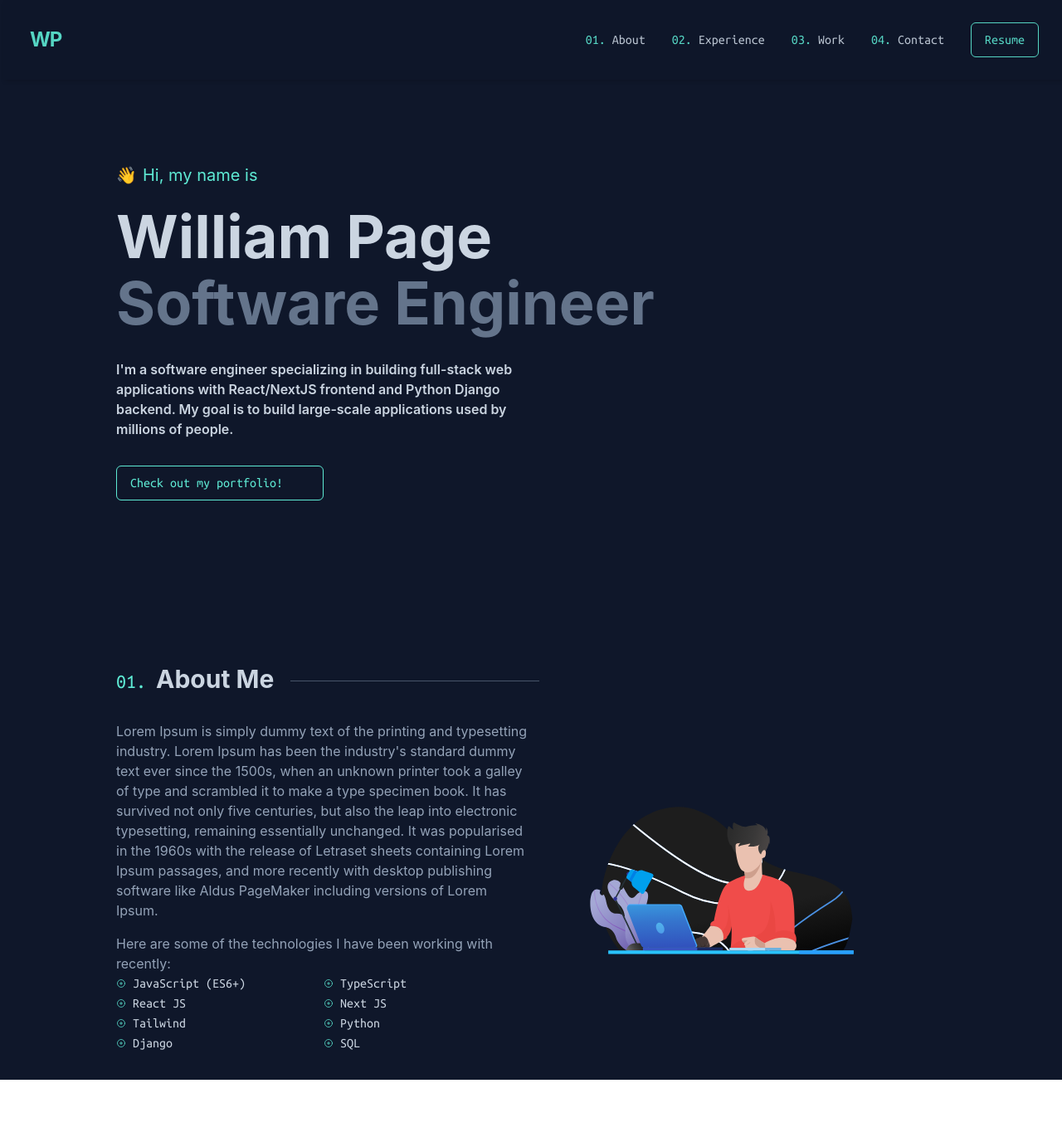
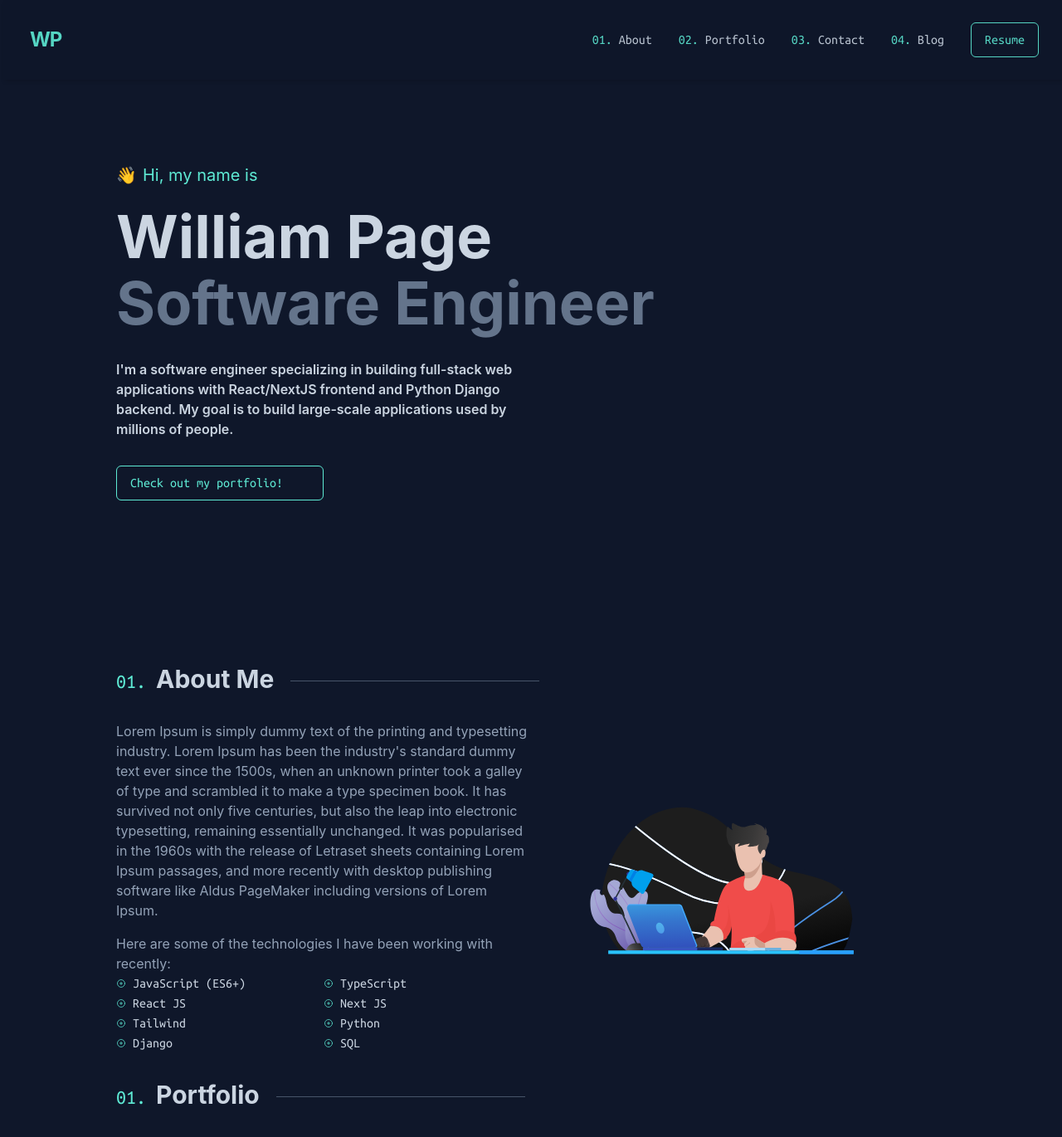
Before and after one commit to willp11/personal-website-v2, a Next.js app: page / in a window 1280 px wide. Shown: the top 1370 px of the page at 83% size. Before the commit the page ends 1301 px from the top, so only its background shows below. Built offline with nearby package versions, Linux system fonts and the light colour scheme.

Commit message:
made intersection observer a HOC

```diff
--- a/components/about.tsx
+++ b/components/about.tsx
@@ -1,12 +1,6 @@
 import { PlusCircleIcon } from "@heroicons/react/24/outline";
 import CodingAnimation from "./codingAnimation";
-import {useRef, useState, useEffect} from 'react';
-
-const options = {
-    root: null,
-    rootMargin: "0px",
-    threshold: 0.5
-}
+import Observer from "./observer";
 
 const technologies = [
     "JavaScript (ES6+)",
@@ -21,30 +15,10 @@ const technologies = [
 
 export default function About() {
 
-    // when section intersects the window, transitions in
-    const containerRef = useRef(null);
-    const [isVisible, setIsVisible] = useState(false);
-
-    const callbackFunction = (entries: any) => {
-        const [ entry ] = entries;
-        if (entry.isIntersecting) setIsVisible(true);
-    }
-
-    useEffect(()=>{
-        const observer = new IntersectionObserver(callbackFunction, options);
-        if (containerRef.current) observer.observe(containerRef.current);
-        return () => {
-            if (containerRef.current) observer.unobserve(containerRef.current);
-        }
-    }, [])
-
-    let className="w-full h-full opacity-0 -translate-x-full transition in-ease-out duration-1000";
-    if (isVisible) className="w-full h-full opacity-100 -translate-x-0 transition in-ease-out duration-1000 flex flex-col md:flex-row pb-8"
-
     // List of technologies
     const tech_list = technologies.map((tech)=>{
         return (
-            <div className="flex items-center">
+            <div className="flex items-center" key={tech}>
                 <PlusCircleIcon className="stroke-teal-300 h-3 w-3 mr-2" />
                 <li className="text-slate-300" style={{fontFamily: "Ubuntu-Mono"}}>{tech}</li>
             </div>
@@ -52,8 +26,7 @@ export default function About() {
     })
 
     return (
-        <section ref={containerRef} className="w-full min-h-[500px] max-w-[1000px] mx-auto">
-            <div className={className}>
+        <Observer>
             <div className="md:pr-16">
                 <h2>
                     <span className="text-2xl text-teal-300" style={{fontFamily: 'Ubuntu-Mono'}}>01. </span>
@@ -66,7 +39,6 @@ export default function About() {
                 </ul>
             </div>
             <CodingAnimation />
-            </div>
-        </section>
+        </Observer>
     )
 }
--- a/components/layout.tsx
+++ b/components/layout.tsx
@@ -5,9 +5,9 @@ import MobileNav from "./mobileNav";
 
 const menuItems = [
     "About",
-    "Experience",
-    "Work",
+    "Portfolio",
     "Contact",
+    "Blog",
     "Resume"
 ]
 
--- /dev/null
+++ b/components/observer.tsx
@@ -0,0 +1,37 @@
+import React, {useRef, useState, useEffect} from 'react';
+
+const options = {
+    root: null,
+    rootMargin: "0px",
+    threshold: 0.5
+}
+
+export default function Observer({children}: {children: React.ReactNode}) {
+    // when section intersects the window, transitions in
+    const containerRef = useRef(null);
+    const [isVisible, setIsVisible] = useState(false);
+
+    const callbackFunction = (entries: any) => {
+        const [ entry ] = entries;
+        if (entry.isIntersecting) setIsVisible(true);
+    }
+
+    useEffect(()=>{
+        const observer = new IntersectionObserver(callbackFunction, options);
+        if (containerRef.current) observer.observe(containerRef.current);
+        return () => {
+            if (containerRef.current) observer.unobserve(containerRef.current);
+        }
+    }, [])
+
+    let className="w-full h-full opacity-0 -translate-x-full transition in-ease-out duration-1000";
+    if (isVisible) className="w-full h-full opacity-100 -translate-x-0 transition in-ease-out duration-1000 flex flex-col md:flex-row pb-8";
+
+    return (
+        <section ref={containerRef} className="w-full min-h-[500px] max-w-[1000px] mx-auto">
+            <div className={className}>
+                {children}
+            </div>
+        </section>
+    )
+}
--- /dev/null
+++ b/components/portfolio.tsx
@@ -0,0 +1,18 @@
+import Observer from "./observer"
+
+export default function Portfolio() {
+
+    return (
+        <Observer>
+            <h2>
+                <span className="text-2xl text-teal-300" style={{fontFamily: 'Ubuntu-Mono'}}>01. </span>
+                <span
+                    className="text-3xl font-bold text-slate-300 after:h-[1px]
+                        after:w-[100px] xs:after:w-[200px] sm:after:w-[300px]
+                        after:inline after:absolute after:mt-5 after:ml-5 after:bg-slate-600"
+                >
+                    Portfolio</span>
+            </h2>
+        </Observer>
+    )
+}
--- a/pages/index.tsx
+++ b/pages/index.tsx
@@ -2,35 +2,9 @@ import type { NextPage } from 'next';
 import Head from 'next/head';
 import Hero from '../components/hero';
 import About from '../components/about';
-import {useRef, useState, useEffect} from 'react';
-
-const options = {
-    root: null,
-    rootMargin: "0px",
-    threshold: 0.1
-}
+import Portfolio from '../components/portfolio';
 
 const Home: NextPage = () => {
-
-    // const containerRef = useRef(null);
-    // const [isVisible, setIsVisible] = useState(false);
-
-    // const callbackFunction = (entries: any) => {
-    //     const [ entry ] = entries;
-    //     if (entry.isIntersecting) setIsVisible(true);
-    //     console.log(entry)
-    // }
-
-    // useEffect(()=>{
-    //     const observer = new IntersectionObserver(callbackFunction, options);
-    //     if (containerRef.current) observer.observe(containerRef.current);
-    //     return () => {
-    //         if (containerRef.current) observer.unobserve(containerRef.current);
-    //     }
-    // }, [containerRef.current])
-
-    // let className="w-full h-full -translate-x-full opacity-0 transition in-ease-out duration-500";
-    // if (isVisible) className="w-full h-full -translate-x-0 opacity-100 transition in-ease-out duration-500"
 
     return (
         <div>
@@ -39,9 +13,8 @@ const Home: NextPage = () => {
             </Head>
             <div>
                 <Hero />
-                {/* <div ref={containerRef} className={className}> */}
-                    <About />
-                {/* </div> */}
+                <About />
+                <Portfolio />
             </div>
         </div>
     )
```
Lines whose indentation alone changed are shown as unchanged.
